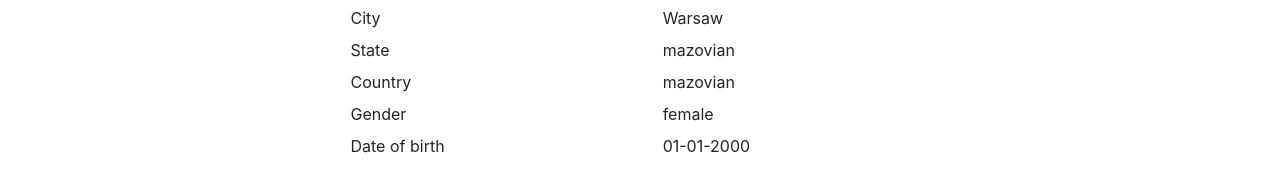
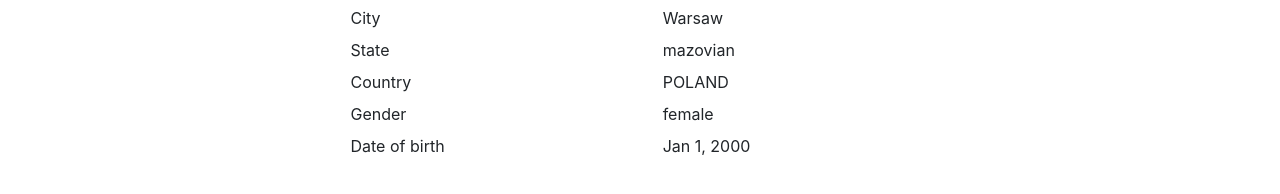
Before and after one commit to aga555/contact-center, an Angular app: page / in a window 1280 px wide. Shown: the part 370-564 px from the top of the page. Built offline with nearby package versions, Linux system fonts and the light colour scheme.

Commit message:
implement pipes

```diff
--- a/src/app/components/contatct-details/contact-details.component.html
+++ b/src/app/components/contatct-details/contact-details.component.html
@@ -5,7 +5,6 @@
   <div class="col-sm-8">
     {{contact|fullname}} </div>
 </div>
-
 <div class="row m-2">
   <div class="col-sm-4">Lastname</div>
   <div class="col-sm-8">{{contact.lastname}}</div>
@@ -19,7 +18,6 @@
   <div class="col-sm-4">E mail adress</div>
   <div class="col-sm-8">{{contact.email}}</div>
 </div>
-
 <div class="row m-2">
   <div class="col-sm-4"> Phone number</div>
   <div class="col-sm-8">{{contact.phone}}</div>
@@ -34,7 +32,7 @@
 </div>
 <div class="row m-2">
   <div class="col-sm-4">Country</div>
-  <div class="col-sm-8">{{contact.state}}</div>
+  <div class="col-sm-8">{{contact.country|uppercase}}</div>
 </div>
 <div class="row m-2">
   <div class="col-sm-4">Gender</div>
@@ -42,5 +40,5 @@
 </div>
 <div class="row m-2">
   <div class="col-sm-4">Date of birth</div>
-  <div class="col-sm-8">{{contact.dob}}</div>
+  <div class="col-sm-8">{{contact.dob| date}}</div>
 </div>
--- a/src/app/components/contatct-details/contact-details.component.ts
+++ b/src/app/components/contatct-details/contact-details.component.ts
@@ -27,7 +27,6 @@ export class ContactDetailsComponent implements OnInit {
     this.contact.state = 'mazovian';
     this.contact.dob = '01-01-2000';
     this.contact.gender = 'female';
-    // this.contact = this.service.getContactDetails(1);
   }
 
 }
```
